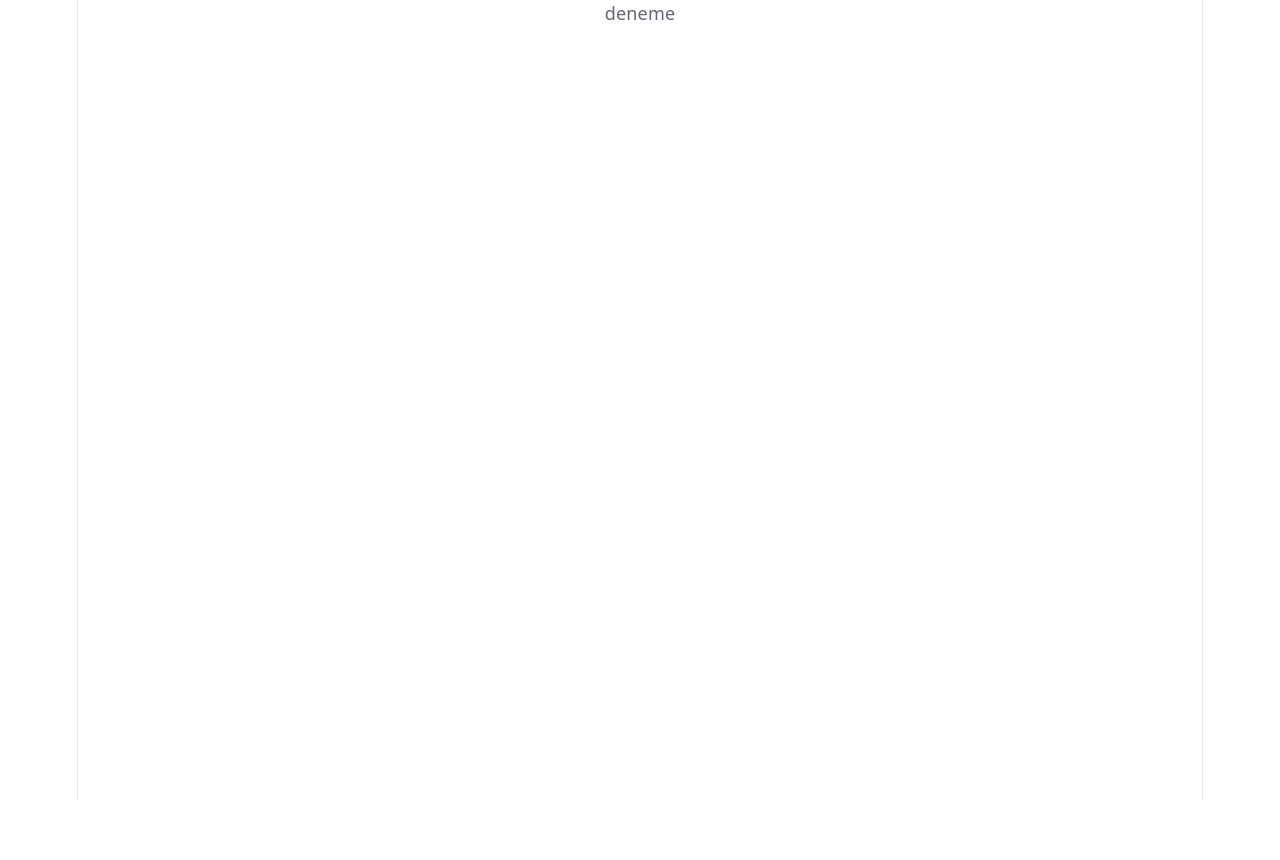
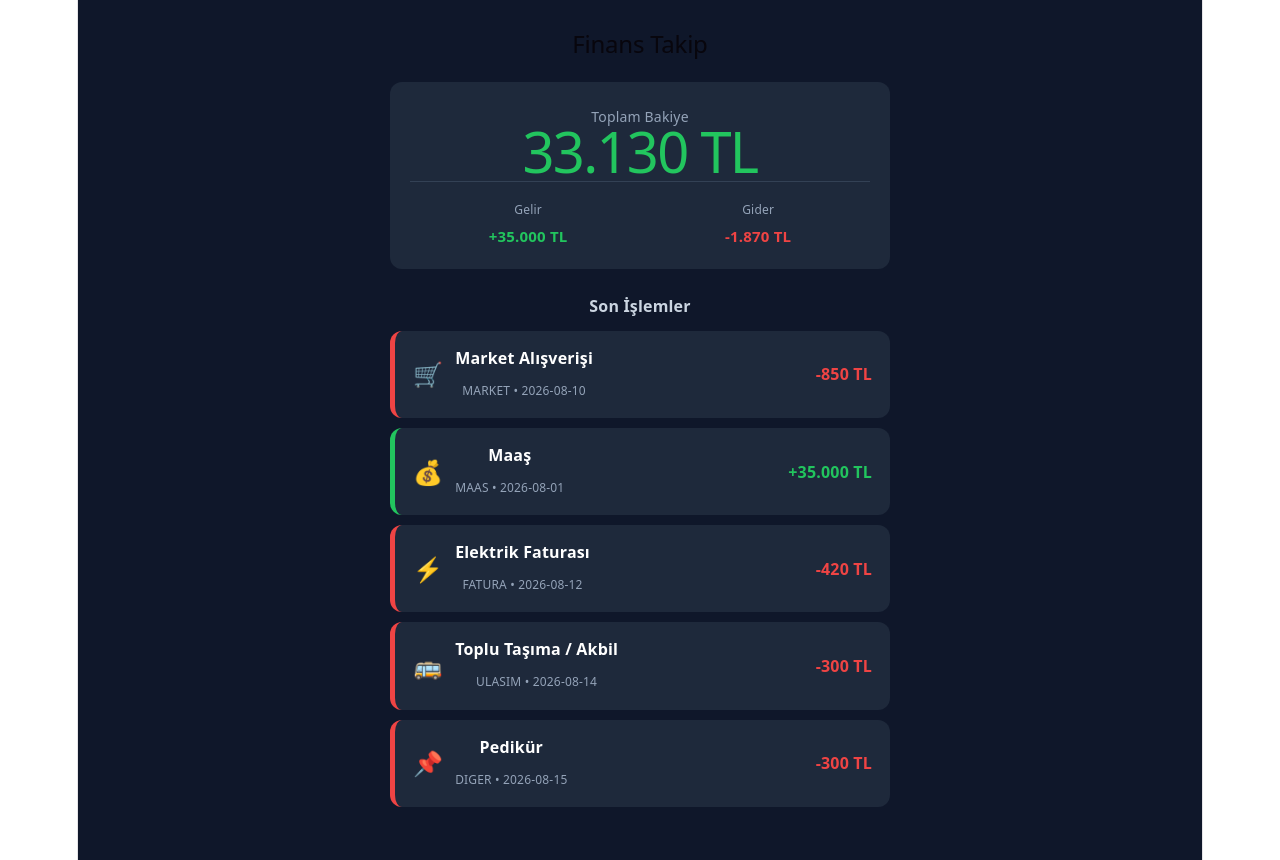
Before and after one commit to VRGL35/finans-uygulamasi, a React app in the folder frontend/: page / in a window 1280 px wide. Before the commit the page ends 800 px from the top, so only its background shows below. Built offline with nearby package versions, Linux system fonts and the light colour scheme; the HTML template or start-up script is replaced by a standard one.

Commit message:
feat: harcama formu bileseni eklendi

```diff
--- a/frontend/src/App.jsx
+++ b/frontend/src/App.jsx
@@ -1,15 +1,58 @@
-import { useState } from 'react'
-import reactLogo from './assets/react.svg'
-import viteLogo from './assets/vite.svg'
-import heroImg from './assets/hero.png'
-import './App.css'
+import { useState } from "react";
+import { initialTransactions } from "./data/mockData";
+import HarcamaKarti from "./components/HarcamaKarti";
 
 function App() {
-  const [count, setCount] = useState(0)
+  const [transactions] = useState(initialTransactions);
+
+  const totalIncome = transactions
+    .filter((t) => t.type === "income")
+    .reduce((acc, t) => acc + t.amount, 0);
+
+  const totalExpense = transactions
+    .filter((t) => t.type === "expense")
+    .reduce((acc, t) => acc + t.amount, 0);
+
+  const balance = totalIncome - totalExpense;
 
   return (
-   <div>deneme</div>
-  )
+    <div style={{ minHeight: "100vh", backgroundColor: "#0f172a", color: "#f8fafc", padding: "30px 16px" }}>
+      <div style={{ maxWidth: "500px", margin: "0 auto" }}>
+        <h2 style={{ textAlign: "center", marginBottom: "24px" }}>Finans Takip</h2>
+
+        {/* Bakiye ve Özet Kutuları */}
+        <div style={{ backgroundColor: "#1e293b", borderRadius: "12px", padding: "20px", marginBottom: "24px", textAlign: "center" }}>
+          <span style={{ color: "#94a3b8", fontSize: "14px" }}>Toplam Bakiye</span>
+          <h1 style={{ margin: "8px 0 16px 0", color: balance >= 0 ? "#22c55e" : "#ef4444" }}>
+            {balance.toLocaleString("tr-TR")} TL
+          </h1>
+
+          <div style={{ display: "flex", justifyContent: "space-around", borderTop: "1px solid #334155", paddingTop: "12px" }}>
+            <div>
+              <span style={{ color: "#94a3b8", fontSize: "12px" }}>Gelir</span>
+              <div style={{ color: "#22c55e", fontWeight: "bold", fontSize: "15px" }}>
+                +{totalIncome.toLocaleString("tr-TR")} TL
+              </div>
+            </div>
+            <div>
+              <span style={{ color: "#94a3b8", fontSize: "12px" }}>Gider</span>
+              <div style={{ color: "#ef4444", fontWeight: "bold", fontSize: "15px" }}>
+                -{totalExpense.toLocaleString("tr-TR")} TL
+              </div>
+            </div>
+          </div>
+        </div>
+
+        {/* Harcama Listesi */}
+        <h3 style={{ fontSize: "16px", color: "#cbd5e1", marginBottom: "12px" }}>Son İşlemler</h3>
+        <div>
+          {transactions.map((item) => (
+            <HarcamaKarti key={item.id} transaction={item} />
+          ))}
+        </div>
+      </div>
+    </div>
+  );
 }
 
-export default App
+export default App;
--- /dev/null
+++ b/frontend/src/components/HarcamaKarti.jsx
@@ -0,0 +1,41 @@
+const categoryIcons = {
+  market: "🛒",
+  maas: "💰",
+  fatura: "⚡",
+  ulasim: "🚌",
+  diger: "📌"
+};
+
+export default function HarcamaKarti({ transaction }) {
+  const isIncome = transaction.type === "income";
+  const icon = categoryIcons[transaction.category] || categoryIcons.diger;
+
+  const cardStyle = {
+    display: "flex",
+    justifyContent: "space-between",
+    alignItems: "center",
+    padding: "14px 18px",
+    margin: "10px 0",
+    borderRadius: "12px",
+    backgroundColor: "#1e293b",
+    borderLeft: `5px solid ${isIncome ? "#22c55e" : "#ef4444"}`,
+    color: "#ffffff"
+  };
+
+  return (
+    <div style={cardStyle}>
+      <div style={{ display: "flex", alignItems: "center", gap: "12px" }}>
+        <span style={{ fontSize: "24px" }}>{icon}</span>
+        <div>
+          <h4 style={{ margin: "0 0 4px 0", fontSize: "16px" }}>{transaction.title}</h4>
+          <span style={{ fontSize: "12px", color: "#94a3b8" }}>
+            {transaction.category.toUpperCase()} • {transaction.date}
+          </span>
+        </div>
+      </div>
+      <div style={{ fontWeight: "700", fontSize: "16px", color: isIncome ? "#22c55e" : "#ef4444" }}>
+        {isIncome ? "+" : "-"}{transaction.amount.toLocaleString("tr-TR")} TL
+      </div>
+    </div>
+  );
+}
--- /dev/null
+++ b/frontend/src/data/mockData.js
@@ -0,0 +1,42 @@
+export const initialTransactions = [
+  {
+    id: 1,
+    title: "Market Alışverişi",
+    amount: 850,
+    type: "expense",
+    category: "market",
+    date: "2026-08-10"
+  },
+  {
+    id: 2,
+    title: "Maaş",
+    amount: 35000,
+    type: "income",
+    category: "maas",
+    date: "2026-08-01"
+  },
+  {
+    id: 3,
+    title: "Elektrik Faturası",
+    amount: 420,
+    type: "expense",
+    category: "fatura",
+    date: "2026-08-12"
+  },
+  {
+    id: 4,
+    title: "Toplu Taşıma / Akbil",
+    amount: 300,
+    type: "expense",
+    category: "ulasim",
+    date: "2026-08-14"
+  },
+  {
+    id: 5,
+    title: "Pedikür",
+    amount: 300,
+    type: "expense",
+    category: "diger",
+    date: "2026-08-15"
+  },
+];
```
